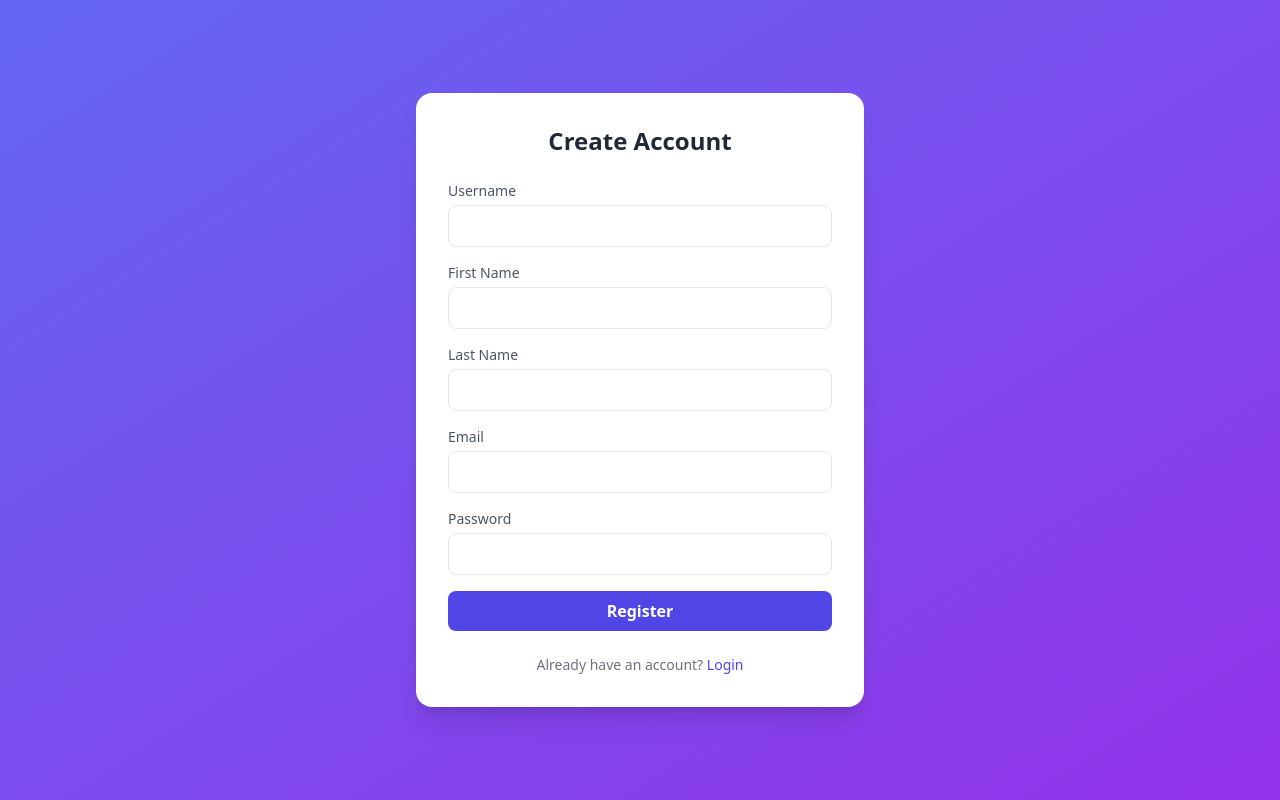
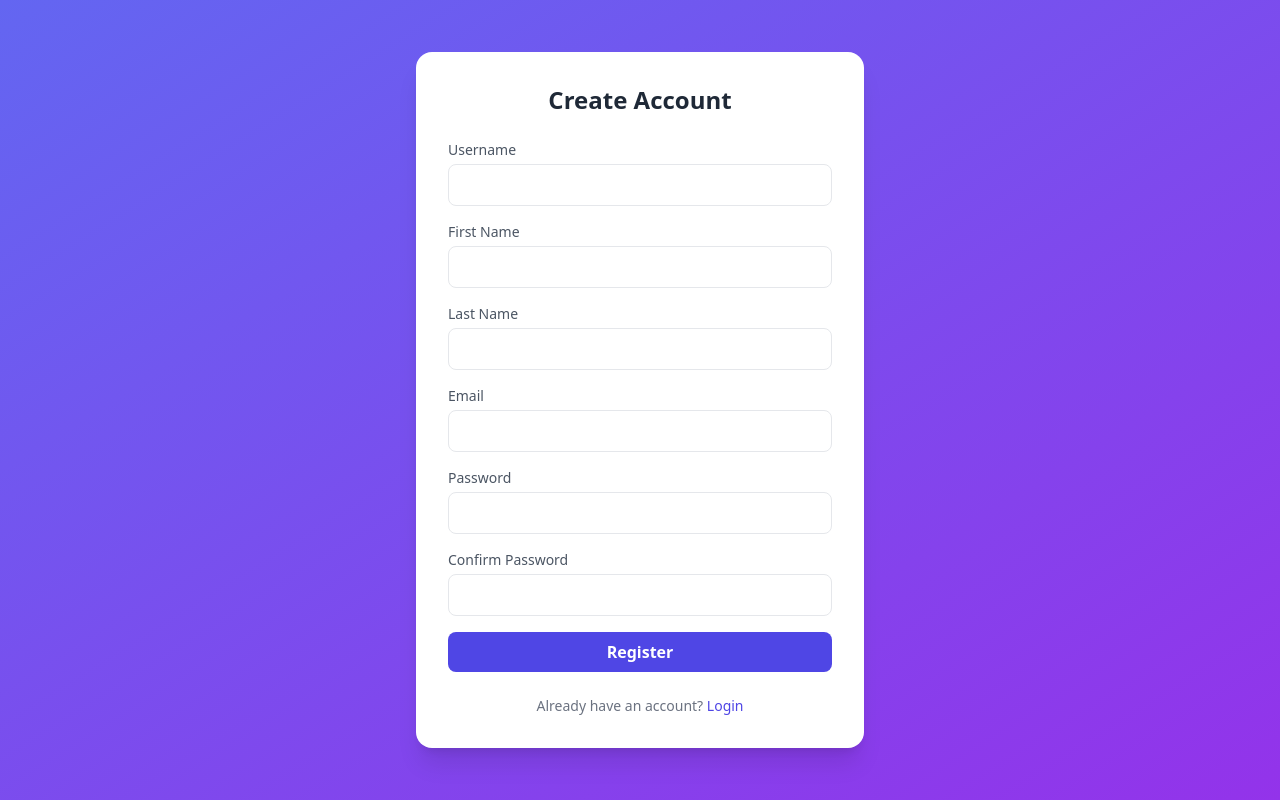
Before and after one commit to bipinjlimbu/Blog---First-Django-Project, a Django app: page /register/ in a window 1280 px wide. Run offline with Django 5.2, Linux system fonts and the light colour scheme; style sheets or scripts are compiled from the project's sources.

Commit message:
Register Page Updated

```diff
--- a/Blog_App/templates/auth/register_page.html
+++ b/Blog_App/templates/auth/register_page.html
@@ -18,35 +18,42 @@
       <!-- Username -->
       <div>
         <label class="block text-sm font-medium text-gray-600 mb-1">Username</label>
-        <input type="text" name="username" required
+        <input type="text" name="username"
           class="w-full px-4 py-2 border rounded-lg focus:outline-none focus:ring-2 focus:ring-indigo-500" />
       </div>
 
       <!-- First Name -->
       <div>
         <label class="block text-sm font-medium text-gray-600 mb-1">First Name</label>
-        <input type="text" name="first_name" required
+        <input type="text" name="first_name"
           class="w-full px-4 py-2 border rounded-lg focus:outline-none focus:ring-2 focus:ring-indigo-500" />
       </div>
 
       <!-- Last Name -->
       <div>
         <label class="block text-sm font-medium text-gray-600 mb-1">Last Name</label>
-        <input type="text" name="last_name" required
+        <input type="text" name="last_name"
           class="w-full px-4 py-2 border rounded-lg focus:outline-none focus:ring-2 focus:ring-indigo-500" />
       </div>
 
       <!-- Email -->
       <div>
         <label class="block text-sm font-medium text-gray-600 mb-1">Email</label>
-        <input type="email" name="email" required
+        <input type="email" name="email"
           class="w-full px-4 py-2 border rounded-lg focus:outline-none focus:ring-2 focus:ring-indigo-500" />
       </div>
 
       <!-- Password -->
       <div>
         <label class="block text-sm font-medium text-gray-600 mb-1">Password</label>
-        <input type="password" name="password" required
+        <input type="password" name="password"
+          class="w-full px-4 py-2 border rounded-lg focus:outline-none focus:ring-2 focus:ring-indigo-500" />
+      </div>
+
+      <!-- Confirm Password -->
+      <div>
+        <label class="block text-sm font-medium text-gray-600 mb-1">Confirm Password</label>
+        <input type="password" name="confirm_password"
           class="w-full px-4 py-2 border rounded-lg focus:outline-none focus:ring-2 focus:ring-indigo-500" />
       </div>
 
```
